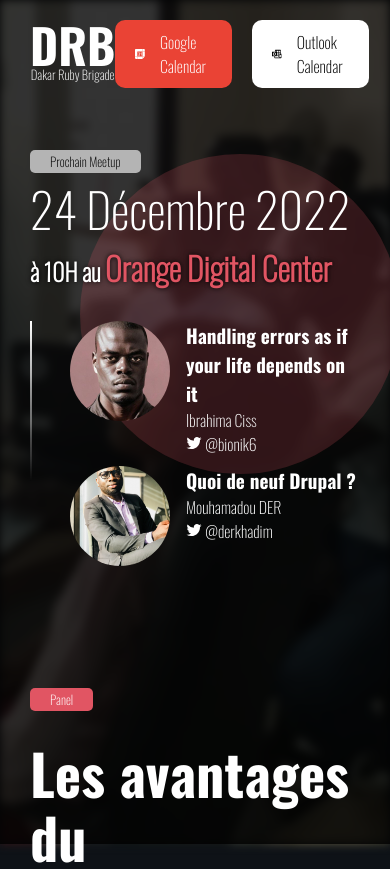
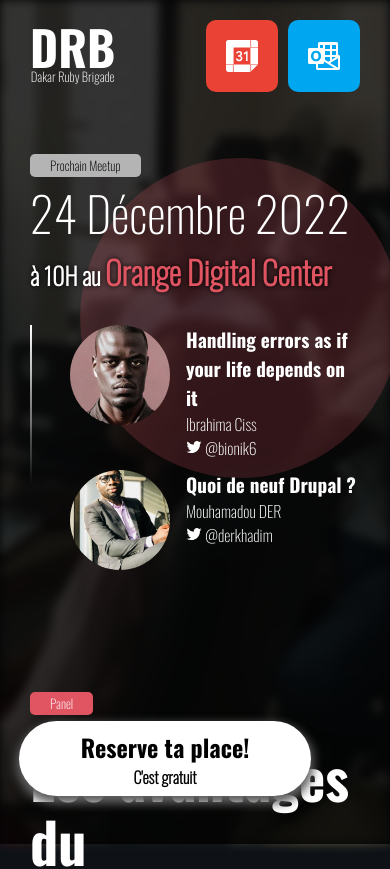
Before and after one commit to katakeynii/drb-next, a Next.js app: page / in a window 390 px wide. Shown: the top 869 px of the page. Built offline with nearby package versions, Linux system fonts and the light colour scheme.

Commit message:
reserve your place link

```diff
--- a/pages/index.js
+++ b/pages/index.js
@@ -35,10 +35,10 @@
             <div className="calendars">
               <a href="https://calendar.google.com/calendar/render?action=TEMPLATE&dates=20221224T100000Z%2F20221224T130000Z&details=Le%20DRB%20Meetup%20de%20ce%20mois%20de%20D%C3%A9cembre%202022%20sera%20%C3%A0%20Orange%20Digital%20Center%20%C3%A0%20la%20VDN%20%C3%A0%20c%C3%B4t%C3%A9%20de%20l%27%C3%A9cole%20de%20police.%20%0ADate%3A%2024%20Decembre%202022%20%C3%A0%2010h%0ANous%20aurons%20deux%20pr%C3%A9sentations%20et%20un%20panel%20sur%20le%20d%C3%A9veloppment%20mobile%20natif.%0ALes%20pr%C3%A9sentations%C2%A0%0A%E2%80%93%09Ibrahima%20Ciss%20%3A%20Handling%20errors%20as%20if%20your%20life%20depended%20on%20it%0A%E2%80%93%09Mouhamadou%20DER%20%3A%20Quoi%20de%20neuf%20Drupal%20%3F%0ALe%20Panel%20-%3E%20Th%C3%A8me%3A%20Les%20avantages%20du%20d%C3%A9veloppment%20mobile%20natif%0A%E2%80%93%09Rygel%20Louv%0A%E2%80%93%09Ibrahima%20Ciss%0A%E2%80%93%09Souleymane%20Sidibe%0A%E2%80%93%09Segnonna%20Hounsou%0A%0Awww.dakarruby.com&location=Sonatel%20Academy%2C%20Immeuble%20Scal%C3%A8ne%20Mermoz%20lot%20B%2C%20Ecole%20Police%2C%20Rue%20KA%2005%2C%20Dakar%2C%20S%C3%A9n%C3%A9gal&text=DRB%20Meetup%20Decembre%202022%20avec%20Orange%20Digital%20Center"
               target="_blank" rel="noopener noreferrer" className="add-to-cal google-cal">
-                <SiGooglecalendar /> Google Calendar
+                <SiGooglecalendar /> <span>Google Calendar</span>
               </a>
               <a href="https://outlook.live.com/calendar/0/deeplink/compose?body=Le%20DRB%20Meetup%20de%20ce%20mois%20de%20D%C3%A9cembre%202022%20sera%20%C3%A0%20Orange%20Digital%20Center%20%C3%A0%20la%20VDN%20%C3%A0%20c%C3%B4t%C3%A9%20de%20l%27%C3%A9cole%20de%20police.%20%0ADate%3A%2024%20Decembre%202022%20%C3%A0%2010h%0ANous%20aurons%20deux%20pr%C3%A9sentations%20et%20un%20panel%20sur%20le%20d%C3%A9veloppment%20mobile%20natif.%0ALes%20pr%C3%A9sentations%C2%A0%0A%E2%80%93%09Ibrahima%20Ciss%20%3A%20Handling%20errors%20as%20if%20your%20life%20depended%20on%20it%0A%E2%80%93%09Mouhamadou%20DER%20%3A%20Quoi%20de%20neuf%20Drupal%20%3F%0ALe%20Panel%20-%3E%20Th%C3%A8me%3A%20Les%20avantages%20du%20d%C3%A9veloppment%20mobile%20natif%0A%E2%80%93%09Rygel%20Louv%0A%E2%80%93%09Ibrahima%20Ciss%0A%E2%80%93%09Souleymane%20Sidibe%0A%E2%80%93%09Segnonna%20Hounsou%0A%0Awww.dakarruby.com&enddt=2022-12-24T13%3A00%3A00%2B00%3A00&location=Sonatel%20Academy%2C%20Immeuble%20Scal%C3%A8ne%20Mermoz%20lot%20B%2C%20Ecole%20Police%2C%20Rue%20KA%2005%2C%20Dakar%2C%20S%C3%A9n%C3%A9gal&path=%2Fcalendar%2Faction%2Fcompose&rru=addevent&startdt=2022-12-24T10%3A00%3A00%2B00%3A00&subject=DRB%20Meetup%20Decembre%202022%20avec%20Orange%20Digital%20Center" target="_blank" rel="noopener noreferrer" className="add-to-cal outlook-cal">
-                <SiMicrosoftoutlook /> Outlook Calendar
+                <SiMicrosoftoutlook /> <span>Outlook Calendar</span>
               </a>
             </div>
           </nav>
@@ -75,6 +75,13 @@
           <div className="logo-odc">
             <Image src={logoODC} alt="Orange DigitalCenter" />
           </div>
+          <div className="participation-link">
+            <a target="_blank" href="https://docs.google.com/forms/d/e/1FAIpQLScQlHqoXVCQ7qjOMH406VZJZtmdeyWB6gaZVBUuNmopjtYiuQ/viewform?usp=sf_link" rel="noreferrer">
+              <div  className="participation-title" >Reserve ta place!</div>
+              <div>C'est gratuit</div>
+            </a>
+
+          </div>
         </header>
       </div>
     </>
--- a/styles/december22/index.scss
+++ b/styles/december22/index.scss
@@ -252,8 +252,60 @@
         }
     }
 }
+.participation-link{
+    position: fixed;
+    bottom: 5rem;
+    z-index: 30;
+    display: flex;
+    align-items: center;
+    justify-content: center;
+    right: 30px;
+    a{
+        background-color: #fff;
+        padding: 7.5px 50px;
+        z-index: 30;
+        display: flex;
+        align-items: center;
+        border-radius: 50px;
+        flex-direction: column;
+        font-weight: bold;
 
+        .participation-title {
+            font-size: 1.1rem;
+            font-family: "OswaldBold";
+        }
+    }
+}
 @media screen and (max-width: 860px) {
+    .participation-link{
+        position: fixed;
+        bottom: 3rem;
+        z-index: 30;
+        display: flex;
+        align-items: center;
+        width: 100%;
+        justify-content: center;
+        a{
+            background-color: #fff;
+            padding: 7.5px 30px;
+            z-index: 30;
+            display: flex;
+            align-items: center;
+            box-shadow: 0px 5px 10px 3px #5f5f5f;
+            border-radius: 50px;
+            flex-direction: column;
+            width: 75%;
+            font-weight: bold;
+
+            .participation-title {
+                font-size: 1.5rem;
+                font-family: "OswaldBold";
+            }
+        }
+    }
+    .main-header{
+        padding-bottom: 100px;
+    }
     .logo-odc{
         display: none;
     }
@@ -315,22 +367,35 @@
 
 .add-to-cal {
     background: #fff;
-    padding: 10px 20px;
+    padding: 5px 20px;
     border-radius: 10px;
     display: flex;
-    gap: 15px;
+    gap: 5px;
     align-items: center;
     &.google-cal{
         background: #EA4335;
         color: #fff;
     }
-    &:outloo-cal{
-
+    &.outlook-cal{
+        background: #01A6F0;
+        color: #fff;
+    }
+    @media screen and (max-width: 860px){
+        align-items: flex-start;
+        font-size: 2rem;
+        padding: 20px;
+        box-sizing: border-box;
+        span{
+            display: none;
+        }
     }
 }
 
 .calendars{
     display: flex;
     align-items: center;
-    gap: 20px;
+    gap: 10px;
+    @media screen and (max-width: 860px){
+        align-items: flex-start;
+    }
 }
```
